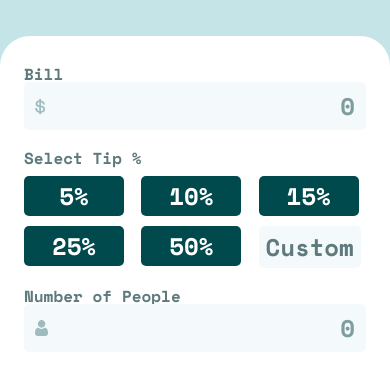
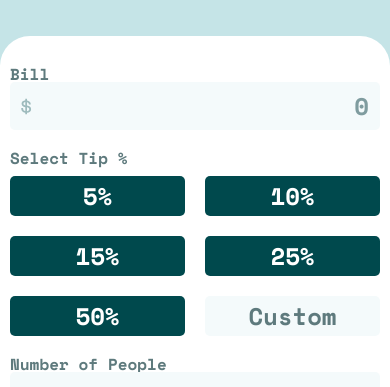
Before and after one commit to Bchoga/tipCalculator, a plain HTML site: page index.html in a window 390 px wide. Shown: the part 170-557 px from the top of the page. Drawn offline with nearby package versions, Linux system fonts and the light colour scheme.

Commit message:
some what fixed responsiveness issue

```diff
--- a/styles.css
+++ b/styles.css
@@ -21,6 +21,7 @@ html {
 }
 
 body {
+    width: 100vw;
     font-family: 'Space Mono', sans-serif;
     background-color: var(--Grey200);
     font-size: 1.6rem;
@@ -29,6 +30,7 @@ body {
 }
 
 main {
+    width: 100vw;
     display: flex;
     align-items: center;
     justify-content: center;
@@ -37,9 +39,8 @@ main {
 }
 
 .container {
-    display: grid;
+    display: flex;
     gap: 5rem;
-    grid-template-columns: 1fr 1fr;
     background: var(--white);
     width: fit-content;
     height: fit-content;
@@ -49,24 +50,12 @@ main {
     box-sizing: border-box;
 }
 
-@media (max-width: 700px) {
-    .container {
-        display: flex;
-        flex-direction: column;
-        align-items: center;
-        justify-content: stretch;
-        width: 100%;
-        border-radius: 3rem 3rem 0 0;
-    }
-}
-
 .input {
     height: auto;
     width: auto;
     display: flex;
     flex-direction: column;
     gap: 2rem;
-    /* align-content: space-between; */
 }
 
 .display {
@@ -135,12 +124,6 @@ button {
     color: var(--Green900);
 }
 
-
-/* @media (max-width: 700px) {
-    .tip-buttons {
-        grid-template-columns: repeat(2, 1fr);
-    }
-} */
 
 .bill_input {
     background-image: url('./images/icon-dollar.svg');
@@ -215,3 +198,43 @@ button {
     justify-items: center;
     padding: 0;
 }
+
+/* media queries */
+
+@media (max-width: 700px) {
+
+    *, *::before, *::after {
+    box-sizing: border-box;
+}
+
+    .container {
+        flex-direction: column;
+        align-items: center;
+        justify-items: center;;
+        justify-content: stretch;
+        width: 100%;
+        border-radius: 3rem 3rem 0 0;
+        align-items: center;
+        padding-left: 1rem;
+        padding-right: 1rem;
+        box-sizing: border-box;
+    }
+
+    .tip-buttons {
+        grid-template-columns: repeat(2, 1fr);
+        gap: 2rem;
+    }
+
+    .tip-buttons button, .custom{
+        width: 100%;
+    }
+
+    input{
+        width: 100%;
+
+    }
+
+    .display{
+        width: 100%;
+    }
+}
```
Also changed, not shown: 1 other file.
